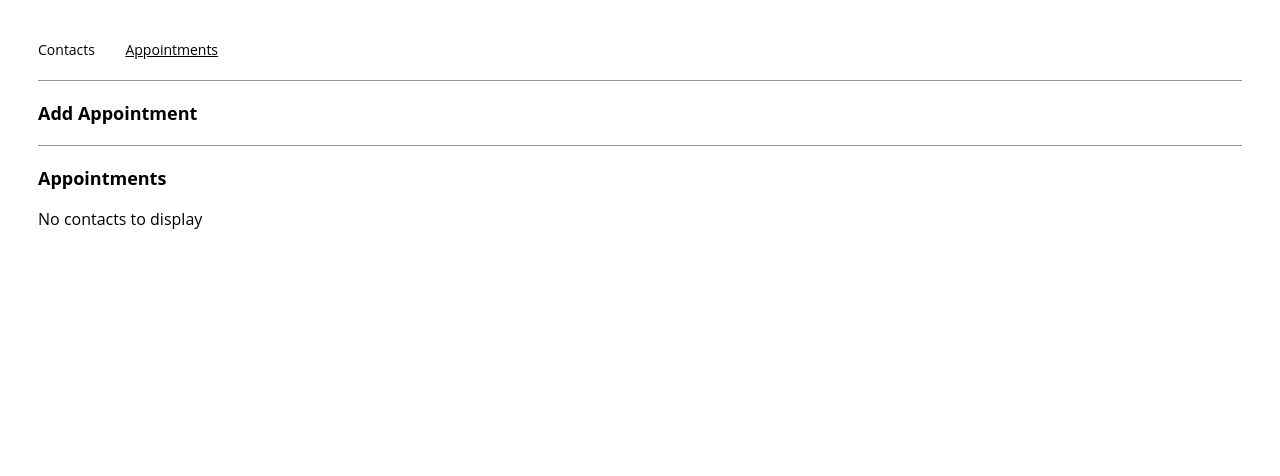
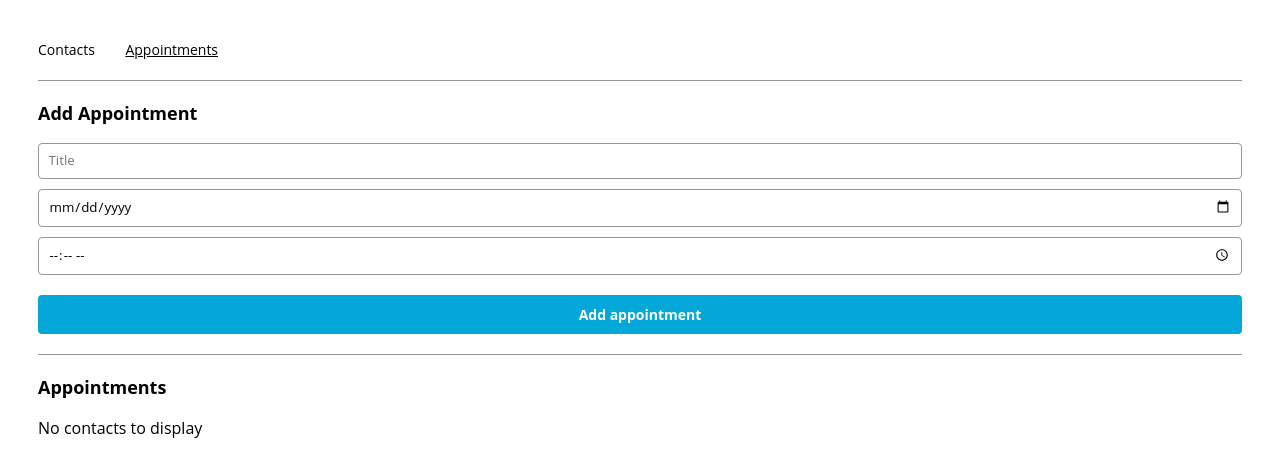
Before and after one commit to fromDreamToGoal/appointment-planner, a React (Create React App) app: page /appointments in a window 1280 px wide. Shown: the top 476 px of the page. Built offline with nearby package versions, Linux system fonts and the light colour scheme.

Commit message:
added data to AppointmentForm

```diff
--- a/src/components/appointmentForm/AppointmentForm.js
+++ b/src/components/appointmentForm/AppointmentForm.js
@@ -1,4 +1,5 @@
 import React from "react";
+import {ContactPicker} from '../contactPicker/ContactPicker';
 
 const getTodayString = () => {
   const [month, day, year] = new Date()
@@ -9,8 +10,8 @@ const getTodayString = () => {
 
 export const AppointmentForm = ({
   contacts,
-  title,
-  setTitle,
+  name,
+  setName,
   contact,
   setContact,
   date,
@@ -21,6 +22,36 @@ export const AppointmentForm = ({
 }) => {
 
   return (
-    <></>
+    <>
+      <form onSubmit={handleSubmit}>
+        <input
+          type="text"
+          value={name}
+          onChange={(e) => setName(e.target.value)}
+          placeholder="Title"
+          required
+        />
+        <input
+          type="date"
+          value={date}
+          onChange={(e) => setDate(e.target.value)}
+          min={getTodayString()}
+          required
+        />
+        <input
+          type="time"
+          value={time}
+          onChange={(e) => setTime(e.target.value)}
+          required
+        />
+        <ContactPicker
+          contacts={contacts}
+          value={contact}
+          onChange={(e) => setContact(e.target.value)}
+          required
+        />
+        <input type="submit" value="Add appointment" />
+      </form>
+    </>
   );
 };
```
